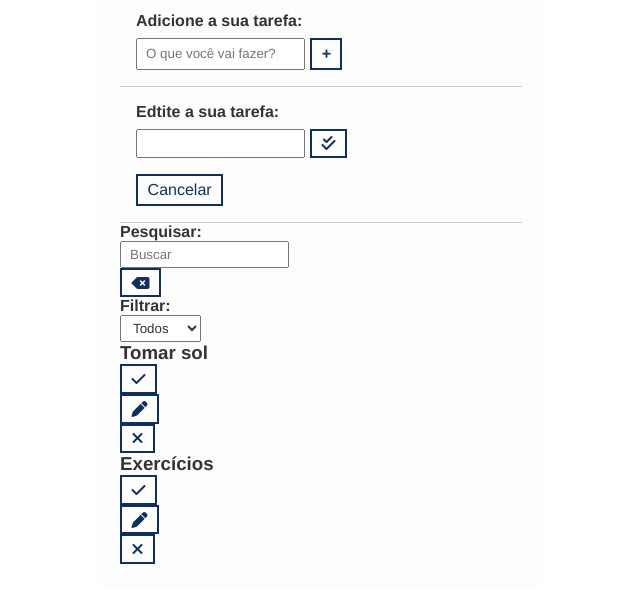
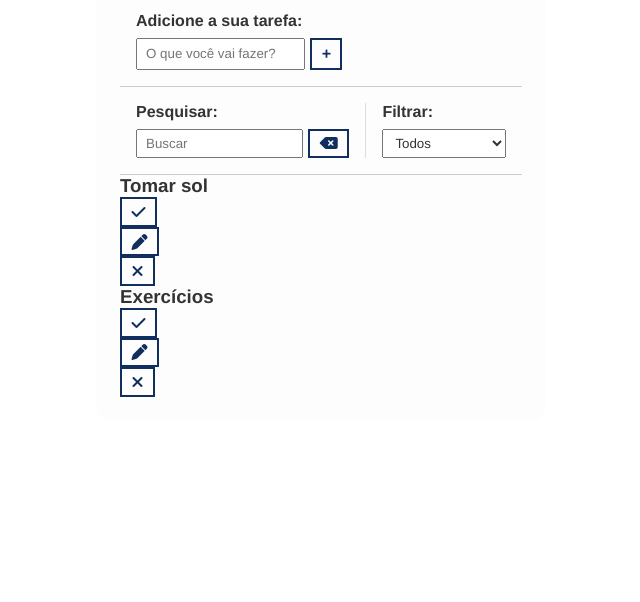
Before and after one commit to JoaoChaves65/Tarefas_JavaScript, a plain HTML site: page index.html in a window 1280 px wide. Shown: the part 130-732 px from the top of the page, without its empty margins (319-959 px from the left). Drawn offline with Linux system fonts and the light colour scheme.

Commit message:
CSS da barra de ferramentas(pesquisar e filtrar), CSS total incom pleto ainda

```diff
--- a/css/styles.css
+++ b/css/styles.css
@@ -46,9 +46,9 @@ select {
     padding: 0.25rem 0.5rem;
 }
 
-/* .hide {
+.hide {
     display: none;
-} */
+}
 
 /* CSS do cabeçalho */
 .todo-container {
@@ -89,3 +89,42 @@ select {
 #cancel-edit-btn {
     margin-top: 1rem;
 }
+
+/* Barra de ferramentas */
+#toolbar {
+    padding: 1rem;
+    border-bottom: 1px solid #CCC;
+    display: flex;
+}
+
+#toolbar h4 {
+    margin-bottom: 0.5rem;
+}
+
+#search {
+    border-right: 1px solid #DDD;
+    padding-right: 1rem;
+    margin-right: 1rem;
+    width: 65%;
+    display: flex;
+    flex-direction: column;
+}
+
+#search form {
+    display: flex;
+}
+
+#search input {
+    width: 100%;
+    margin-right: 0.3rem;
+}
+
+#filter {
+    width: 35%;
+    display: flex;
+    flex-direction: column;
+}
+
+#filter select {
+    flex: 1;
+}
--- a/index.html
+++ b/index.html
@@ -27,7 +27,7 @@
             </div>
         </form>
         <form id="edit-form" class="hide">
-            <p>Edtite a sua tarefa:</p>
+            <p>Edite a sua tarefa:</p>
             <div class="form-control">
                 <input type="text" id="edit-input">
                 <button type="submit">
@@ -36,7 +36,7 @@
             </div>
             <button id="cancel-edit-btn">Cancelar</button>
         </form>
-        <div class="toolbar">
+        <div id="toolbar">
             <div id="search">
                 <h4>Pesquisar:</h4>
                 <form>
```
